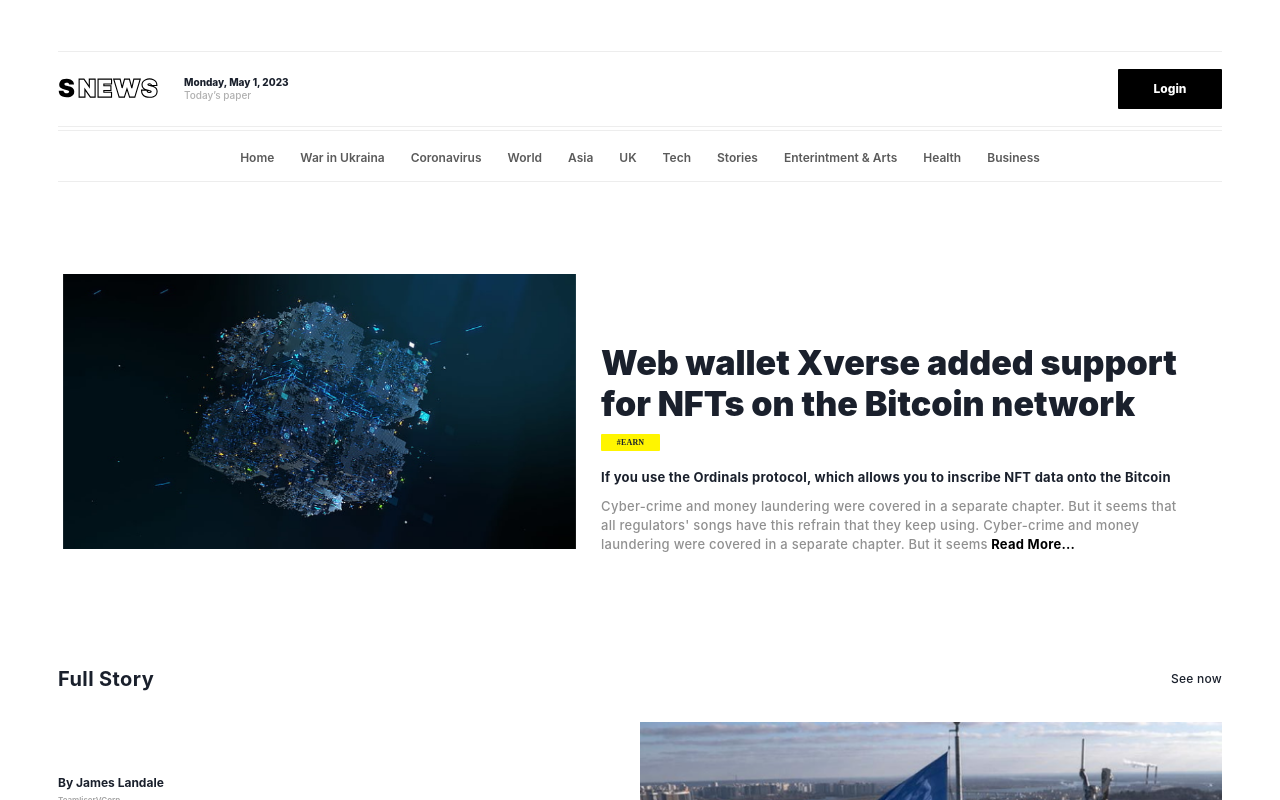
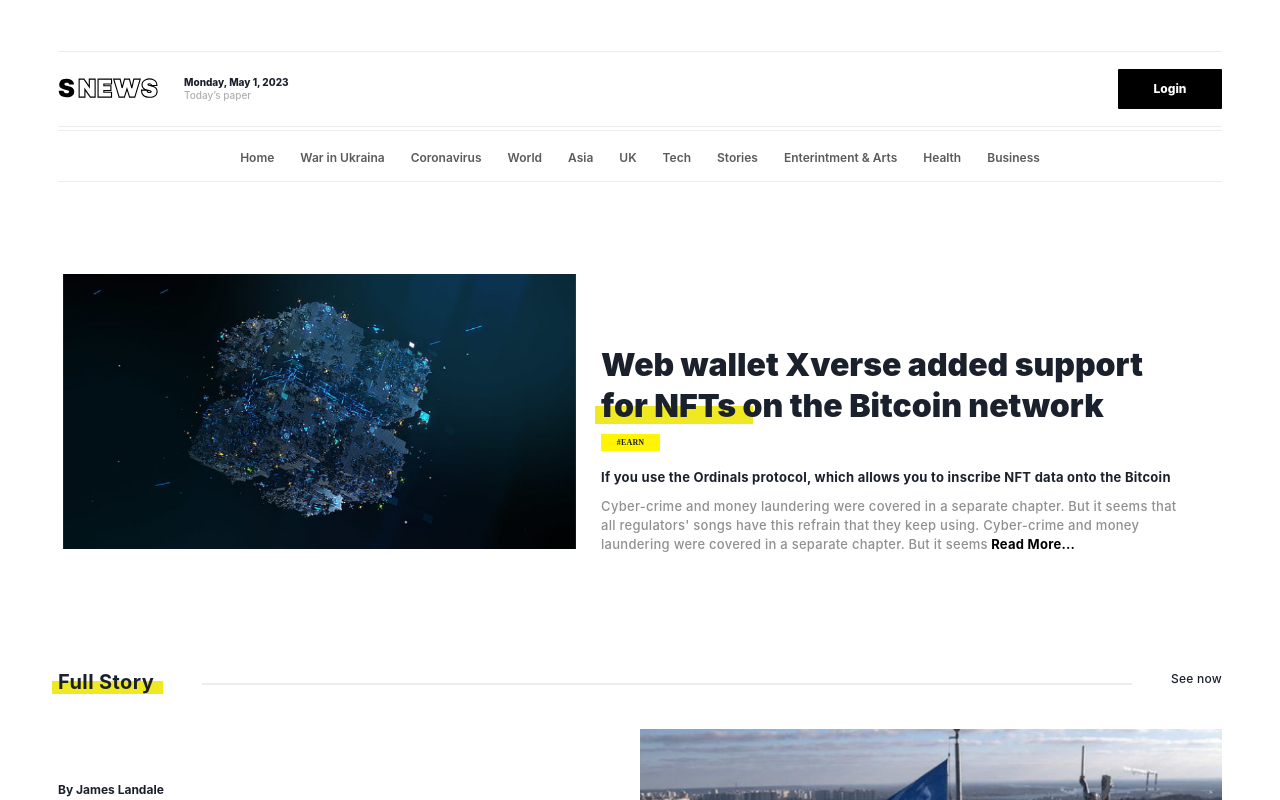
Before and after one commit to 1hoodlab/read-to-earn-frontend, a Next.js app: page / in a window 1280 px wide. Shown: the top 800 px of the page. Built offline with nearby package versions, Linux system fonts and the light colour scheme; no server answers.

Commit message:
homeepage_update

```diff
--- a/src/components/firstArticle/index.tsx
+++ b/src/components/firstArticle/index.tsx
@@ -14,10 +14,11 @@
                     height={275}
                     width={523.0850830078125}
                     id={styles.img} />
-                <Box className={styles.firstArticle_list}>
-                    <Text className={styles.firstArticle_item} id={styles.firstArticle_item_title}>
+                <Box className={styles.firstArticle_list} id={styles.firstArticle_list_title}>
+                    <Text className={styles.firstArticle_item} id={styles.firstArticle_item_title} fontSize={32}>
                         Web wallet Xverse added support for NFTs on the Bitcoin network
                     </Text>
+                    <Box background={"#F0E821"} height={18} width={158} marginTop={-5} marginLeft={-1.5}></Box>
                     <Button className={styles.firstArticle_item} id={styles.firstArticle_item_earn}>
                         #EARN
                     </Button>
@@ -36,9 +37,15 @@
 
             {/* second Article */}
             <Box className={styles.secondArticle_head}>
-                <Text className={styles.secondArticle_head_item} id={styles.Fullstory}>Full Story</Text>
+                <Box>
+                    <Text className={styles.secondArticle_head_item} id={styles.Fullstory}>Full Story</Text>
+
+                    <Box background={"#F0E821"} height={13} width={110.5} marginTop={-3.5} marginLeft={-1.5}></Box>
+                </Box>
+                <Box height={0.5} background={"#EDEDED"} width={930} marginTop={3}></Box>
+
                 <Text className={styles.secondArticle_head_item} id={styles.SeeNow}>See now</Text>
-            </Box>
+            </Box >
             <Box className={styles.secondArticle}>
 
                 <Box className={styles.secondArticle_list}>
--- a/src/styles/Home.module.scss
+++ b/src/styles/Home.module.scss
@@ -96,9 +96,8 @@
     margin-right: 20px;
   }
 
-  div {
+  #firstArticle_list_title {
     max-width: 50%;
-
   }
 
   .firstArticle_list {
@@ -108,8 +107,7 @@
 
     #firstArticle_item_title {
       @include title();
-
-
+      font-size: 32px
     }
 
     #firstArticle_item_earn {
```
